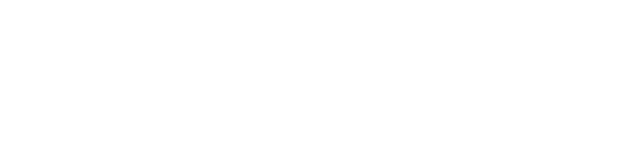
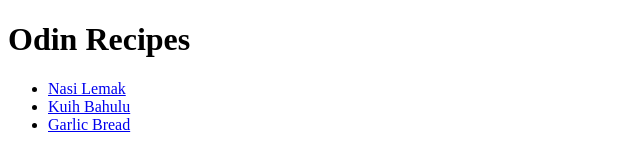
Before and after one commit to a1ffdniall/odin-recipes, a plain HTML site: page index.html in a window 1280 px wide. Shown: the whole page, without its empty margins (0-640 px from the left). Drawn offline with Linux system fonts and the light colour scheme.

Commit message:
Modified the index.html file

```diff
--- a/index.html
+++ b/index.html
@@ -6,6 +6,12 @@
     <title>Recipes for a Hungry Homosapien!</title>
 </head>
 <body>
-    <h1>  </h1>
+    <h1>Odin Recipes</h1>
+
+    <ul>
+        <li><a href="recipes/nasi-lemak.html">Nasi Lemak</a></li>
+        <li><a href="recipes/kuih-bahulu.html">Kuih Bahulu</a></li>
+        <li><a href="recipes/garlic-bread.html">Garlic Bread</a></li>
+    </ul>
 </body>
 </html>
```
